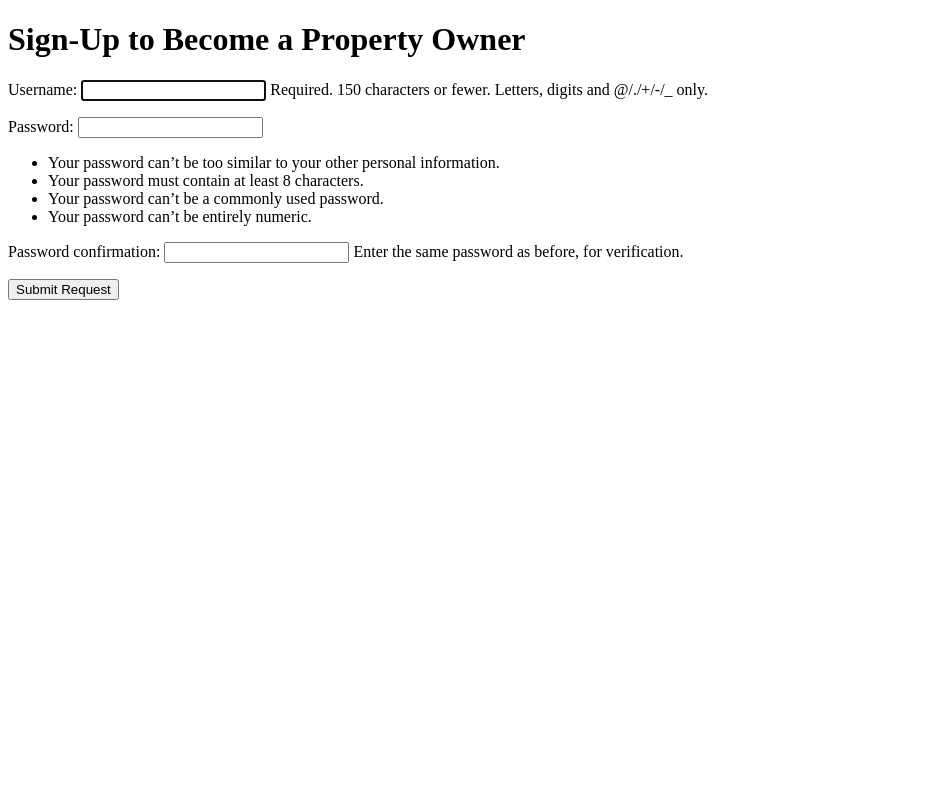
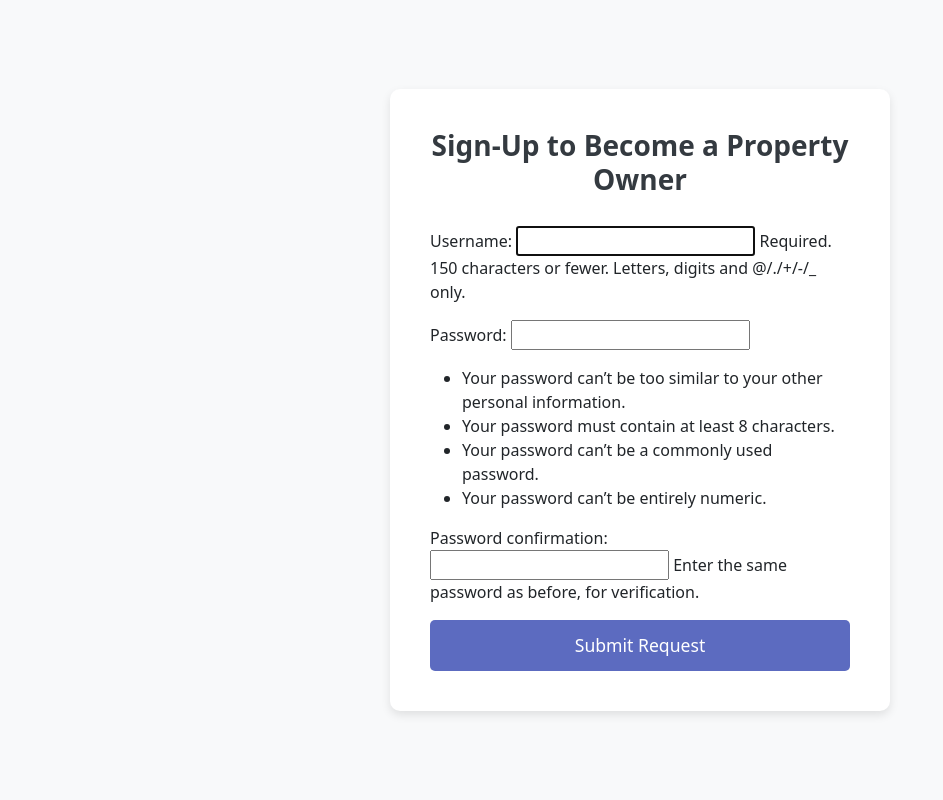
Before and after one commit to mdadnanshuvo/Inventory_Management, a Django app: page /signup/ in a window 1280 px wide. Shown: the whole page, without its empty margins (0-943 px from the left). Run offline with Django 5.2, Linux system fonts and the light colour scheme; parts of the project's set-up code (start-up, migrations or seed data) failed here and were passed over.

Commit message:
Styling to front-end part is added

```diff
--- a/InventoryManagement/settings.py
+++ b/InventoryManagement/settings.py
@@ -33,6 +33,7 @@
     'django.contrib.staticfiles',
     'django.contrib.gis',  # Ensure GIS is added to installed apps for PostGIS support
     'property',
+
 ]
 
 MIDDLEWARE = [
--- a/property/templates/property/property_owner_signup.html
+++ b/property/templates/property/property_owner_signup.html
@@ -1,16 +1,81 @@
-<!-- templates/property/property_owner_signup.html -->
 <!DOCTYPE html>
 <html lang="en">
   <head>
     <meta charset="UTF-8" />
     <meta name="viewport" content="width=device-width, initial-scale=1.0" />
     <title>Property Owner Sign-Up</title>
+    <!-- Bootstrap CSS -->
+    <link href="https://cdn.jsdelivr.net/npm/bootstrap@5.3.0-alpha1/dist/css/bootstrap.min.css" rel="stylesheet" />
+    <style>
+      body {
+        background-color: #f8f9fa;
+      }
+      .container {
+        min-height: 100vh;
+        display: flex;
+        justify-content: center;
+        align-items: center;
+      }
+      .form-container {
+        background-color: #fff;
+        padding: 40px;
+        border-radius: 10px;
+        box-shadow: 0 4px 10px rgba(0, 0, 0, 0.1);
+        width: 100%;
+        max-width: 500px;
+      }
+      h1 {
+        color: #343a40;
+        text-align: center;
+        font-size: 1.75rem;
+        margin-bottom: 30px;
+        font-weight: 600;
+      }
+      .form-group label {
+        color: #495057;
+        font-weight: 500;
+      }
+      .form-control {
+        border-radius: 5px;
+        border-color: #ced4da;
+        padding: 15px;
+        font-size: 1rem;
+      }
+      .form-control:focus {
+        border-color: #5c6bc0;
+        box-shadow: 0 0 0 0.25rem rgba(92, 107, 192, 0.25);
+      }
+      button {
+        background-color: #5c6bc0;
+        color: white;
+        border: none;
+        padding: 12px 20px;
+        border-radius: 5px;
+        width: 100%;
+        font-size: 1.1rem;
+        cursor: pointer;
+        transition: background-color 0.3s ease;
+      }
+      button:hover {
+        background-color: #3f51b5;
+      }
+    </style>
   </head>
   <body>
-    <h1>Sign-Up to Become a Property Owner</h1>
-    <form method="post">
-      {% csrf_token %} {{ form.as_p }}
-      <button type="submit">Submit Request</button>
-    </form>
+    <div class="container">
+      <div class="form-container">
+        <h1>Sign-Up to Become a Property Owner</h1>
+        <form method="post">
+          {% csrf_token %}
+          <div class="mb-3">
+            {{ form.as_p }}
+          </div>
+          <button type="submit">Submit Request</button>
+        </form>
+      </div>
+    </div>
+
+    <!-- Bootstrap JS -->
+    <script src="https://cdn.jsdelivr.net/npm/bootstrap@5.3.0-alpha1/dist/js/bootstrap.bundle.min.js"></script>
   </body>
 </html>
--- a/property/views.py
+++ b/property/views.py
@@ -5,7 +5,9 @@
 from .forms import AccommodationForm
 from .models import  Accommodation
 
-# Home page for listing properties
+
+
+@login_required
 def home(request):
     properties = Accommodation.objects.all()
     return render(request, 'property/home.html', {'properties': properties})
```
Also changed, not shown: property/templates/property/add_property.html (deleted, +0 -23 lines), property/templates/property/edit_property.html (deleted, +0 -9 lines), property/templates/property/home.html (+84 -2 lines).
